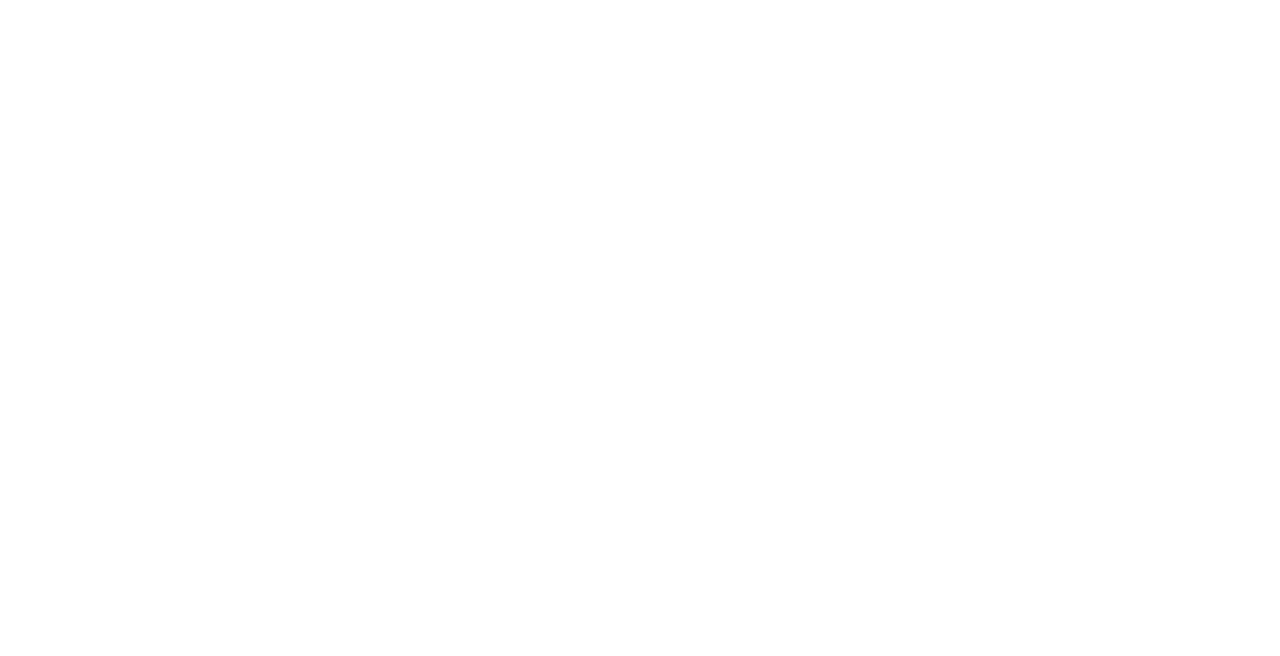
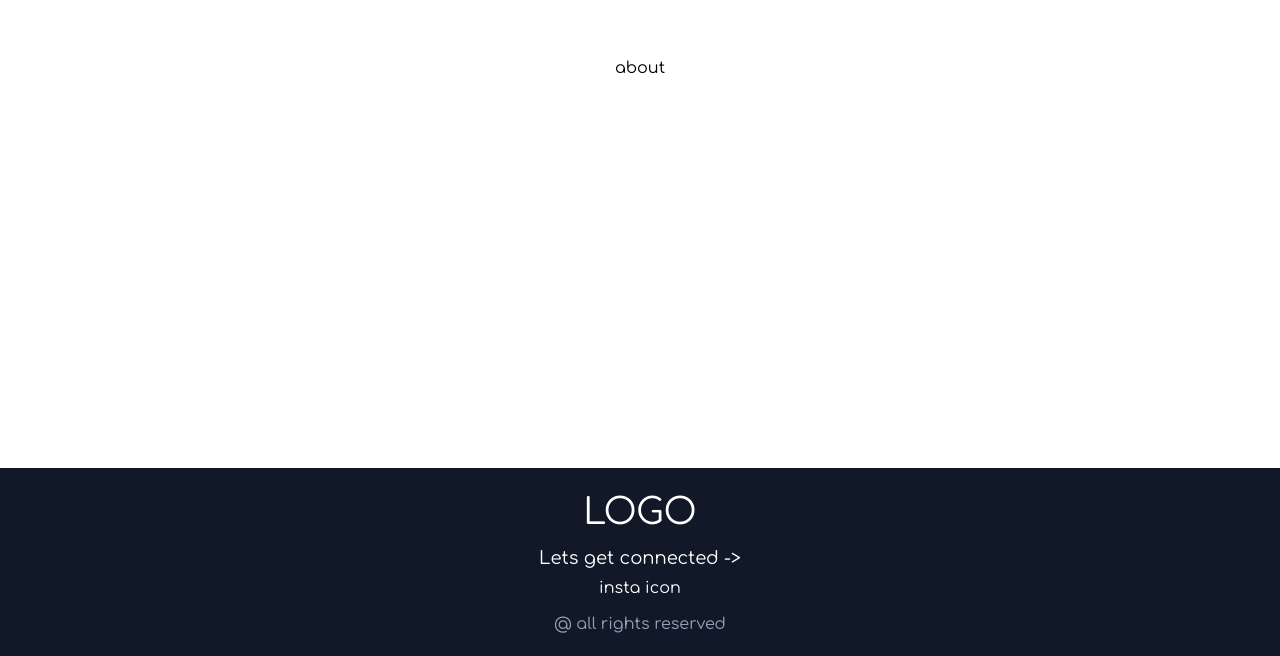
Before and after one commit to MrProtsyuk/protsyuk-mark-portfolio, a Next.js app: page /about in a window 1280 px wide. Shown: the part 332-988 px from the top of the page. Before the commit the page ends 800 px from the top, so only its background shows below. Built offline with nearby package versions, Linux system fonts and the light colour scheme.

Commit message:
added footer with links

```diff
--- a/components/Footer.js
+++ b/components/Footer.js
@@ -1,7 +1,22 @@
+import Link from "next/link";
+
 export default function Footer() {
   return (
-    <div>
-      <p>Footer</p>
+    <div className="bg-gray-900 p-2">
+      <div className="flex flex-col justify-center items-center text-white w-full">
+        <Link href="/" className="p-2 mt-2 text-4xl">
+          LOGO
+        </Link>
+        <Link href="/contact" className="p-1 text-lg hover:text-slate-400">
+          Lets get connected -{">"}
+        </Link>
+        <Link href="" className="hover:text-slate-400">
+          insta icon
+        </Link>
+        <Link href="/" className="text-slate-400 hover:text-white p-3">
+          @ all rights reserved
+        </Link>
+      </div>
     </div>
   );
 }
--- a/pages/about.js
+++ b/pages/about.js
@@ -1,6 +1,6 @@
 export default function About() {
   return (
-    <div>
+    <div className="flex justify-center items-center h-screen bg-fixed bg-center bg-cover">
       <p>about</p>
     </div>
   );
--- a/pages/contact.js
+++ b/pages/contact.js
@@ -1,6 +1,6 @@
 export default function Contact() {
   return (
-    <div>
+    <div className="flex justify-center items-center h-screen bg-fixed bg-center bg-cover">
       <p>Contact</p>
     </div>
   );
--- a/pages/index.js
+++ b/pages/index.js
@@ -1,4 +1,5 @@
 import Hero from "../components/Hero";
+import About from "./about";
 
 export default function Home() {
   return (
--- a/pages/work.js
+++ b/pages/work.js
@@ -1,6 +1,6 @@
 export default function Work() {
   return (
-    <div>
+    <div className="flex justify-center items-center h-screen bg-fixed bg-center bg-cover">
       <p>work</p>
     </div>
   );
```
